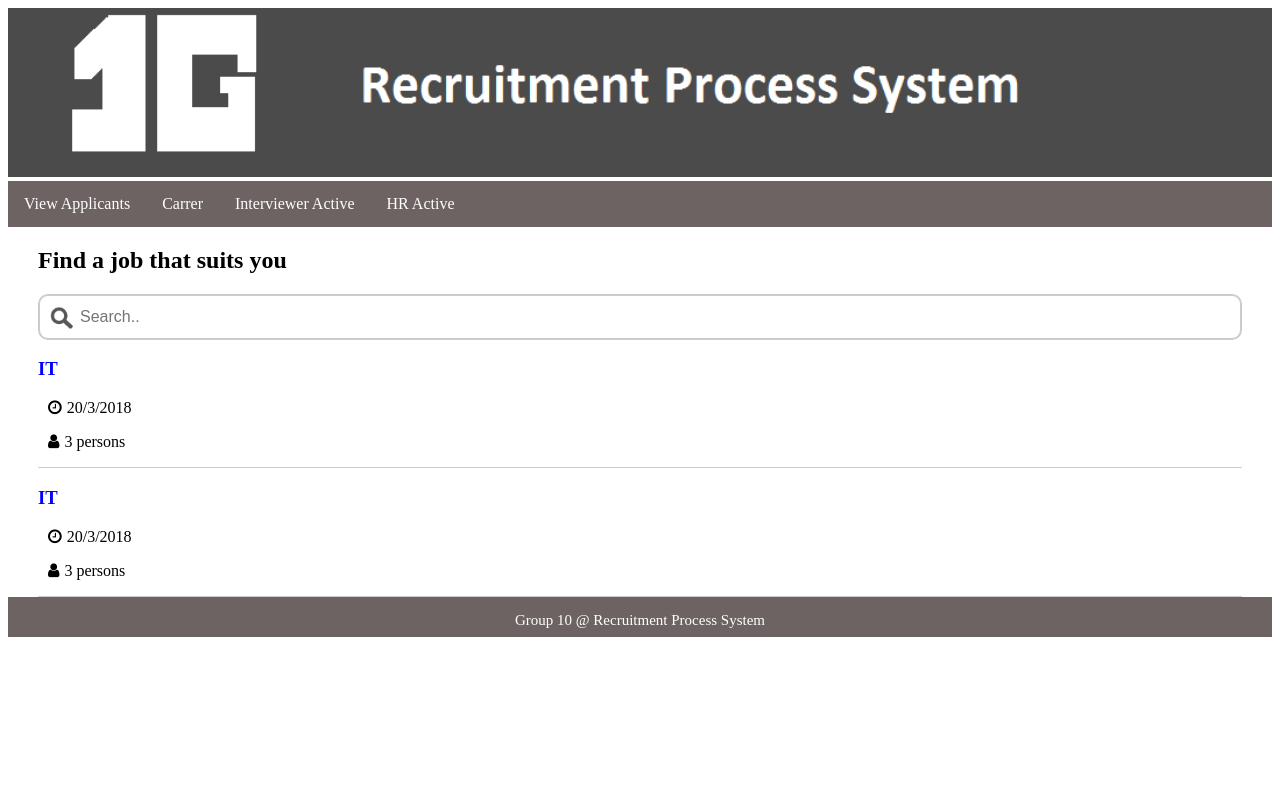
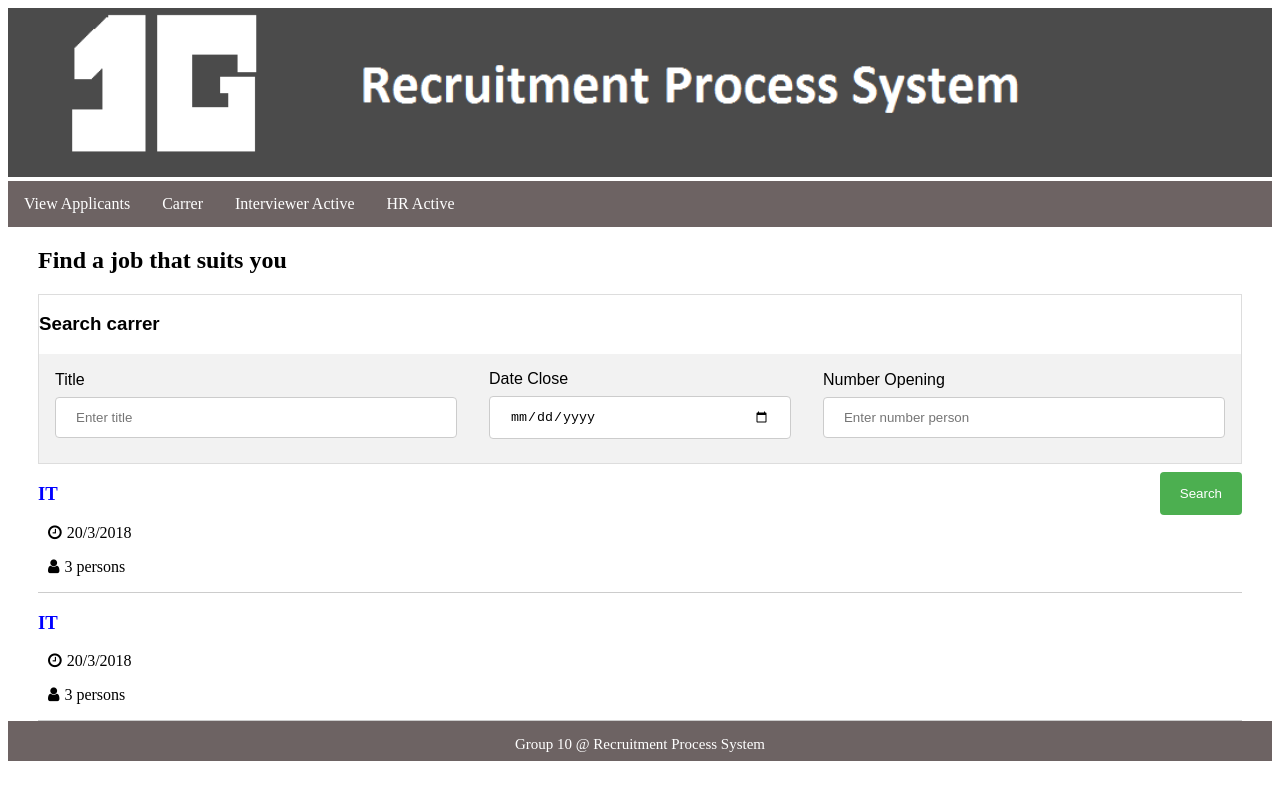
Before and after one commit to nguyentnhan197/RPS_1.0, an Angular app: page /carrer in a window 1280 px wide. Built offline with nearby package versions, Linux system fonts and the light colour scheme.

Commit message:
search carrer html.scss

```diff
--- a/src/app/carrer/carrer.component.html
+++ b/src/app/carrer/carrer.component.html
@@ -1,14 +1,34 @@
 <link rel="stylesheet" href="https://cdnjs.cloudflare.com/ajax/libs/font-awesome/4.7.0/css/font-awesome.min.css">
 
 <div class="carrer">
+  <h2>Find a job that suits you </h2>
   <div class="search">
-    <h2>Find a job that suits you </h2>
-    <input type="search" name="search" placeholder="Search..">
+
+    <table class="tableSearch">
+      <h3>Search carrer</h3>
+      <!--    <input type="search" name="search" placeholder="Search..">-->
+      <tr>
+        <td>
+          <label for="titleSearch">Title</label>
+          <input type="text" id="titleSearch" name="titleSearch" placeholder="Enter title">
+        </td>
+        <td>
+          <label for="dateCloseSearch">Date Close </label>
+          <input type="date" id="dateCloseSearch" name="dateCloseSearch">
+        </td>
+        <td>
+          <label for="numberOpening">Number Opening</label>
+          <input type="text" id="numberOpening" name="numberOpening" placeholder="Enter number person">
+        </td>
+      </tr>
+    </table>
+    <button class="btnSearch">Search</button>
   </div>
-  <div class="job" *ngFor="let j of jobs" >
+
+  <div class="job" *ngFor="let j of jobs">
     <!--<h3 class="title">{{j.idVacancy}}</h3>-->
     <h3 class="title" routerLink="/carrer/{{j.idVacancy}}">{{j.position}} </h3>
-    <p class="des" ><i class="fa fa-clock-o"></i>{{j.dateClose}} </p>
+    <p class="des"><i class="fa fa-clock-o"></i>{{j.dateClose}} </p>
     <p class="des"><i class="fa fa-user"></i>{{j.numberOpening}} persons</p>
   </div>
 
--- a/src/app/carrer/carrer.component.scss
+++ b/src/app/carrer/carrer.component.scss
@@ -1,21 +1,64 @@
 .carrer{
   margin: 0 30px 0 30px;
-  input[type=search] {
-    width: 130px;
-    box-sizing: border-box;
-    border: 2px solid #ccc;
-    border-radius: 10px;
-    font-size: 16px;
-    background-color: white;
-    background-image: url("../../assets/images/Search.png" );
-    background-position: 10px 10px;
-    background-size: 50px;
-    background-repeat: no-repeat;
-    padding: 12px 20px 12px 40px;
-    -webkit-transition: width 0.4s ease-in-out;
-    transition: width 0.4s ease-in-out;
+  //search
+  .search{
+    font-family: Arial, Helvetica, sans-serif;
+    position: relative;
     width: 100%;
   }
+  .tableSearch {
+    border-collapse: collapse;
+    border-spacing: 0;
+    width: 100%;
+    border: 1px solid #ddd;
+  }
+  th, td {
+    text-align: left;
+    padding: 16px;
+    border: 0px solid black;
+    border-collapse: collapse;
+  }
+
+  tr:nth-child(even) {
+    background-color: #f2f2f2
+  }
+
+  input[type=text], select {
+    width: 100%;
+    padding: 12px 20px;
+    margin: 8px 0;
+    display: block;
+    border: 1px solid #ccc;
+    border-radius: 4px;
+    box-sizing: border-box;
+  }
+  input[type=date],[type=time], select {
+    width: 100%;
+    padding: 12px 20px;
+    margin: 8px 0;
+    display: block;
+    border: 1px solid #ccc;
+    border-radius: 4px;
+    box-sizing: border-box;
+  }
+
+  .btnSearch {
+    background-color: #4CAF50;
+    color: white;
+    padding: 14px 20px;
+    margin: 8px 0;
+    border: none;
+    border-radius: 4px;
+    cursor: pointer;
+    float: right;
+  }
+
+  .btnSearch:hover {
+    background-color: #45a049;
+  }
+
+
+  //
   .job{
     border-bottom: 1px solid #cccccc;
     h4{
```
